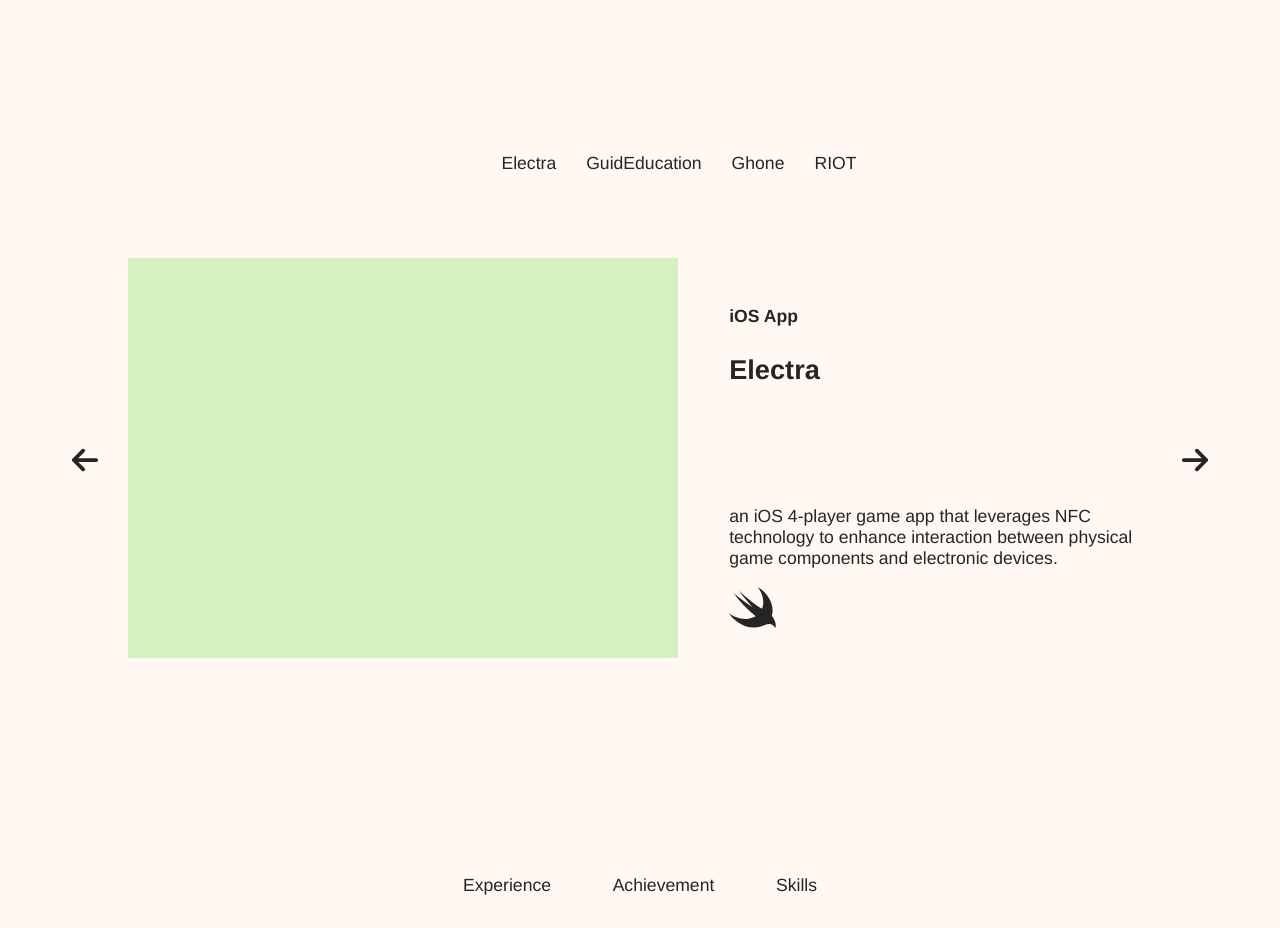
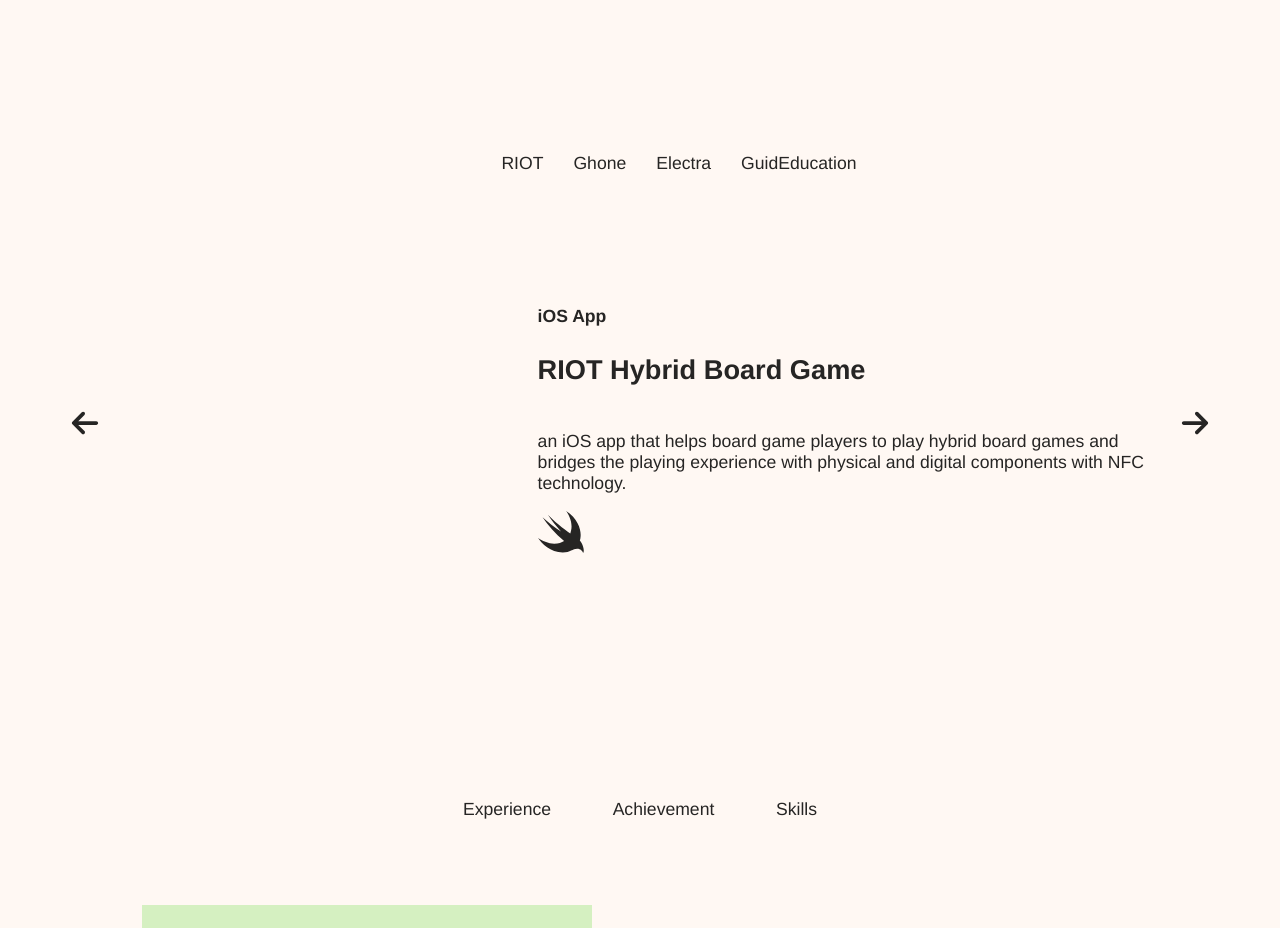
Before and after one commit to shaniashn/shaniashn.github.io, a Vue app: page / in a window 1280 px wide. Shown: the part 780-1708 px from the top of the page. Built offline with nearby package versions, Linux system fonts and the light colour scheme.

Commit message:
Update PortfolioView.vue

```diff
--- a/src/components/PortfolioView.vue
+++ b/src/components/PortfolioView.vue
@@ -9,7 +9,8 @@
     <div class="detail-container">
       <div class="detail-view">
         <div class="detail-image">
-          <img src="../assets/rect.svg" alt="">
+          <!-- <img src="../assets/rect.svg" alt=""> -->
+          <img src="" alt="">
         </div>
         <div class="detail-description">
           <div class="detail-title">
@@ -38,33 +39,33 @@
   name: 'PortfolioView',
   data() {
     return {
-      categories: ['Electra', 'GuidEducation', 'Ghone', 'RIOT'],
+      categories: ['RIOT', 'Ghone', 'Electra', 'GuidEducation'],
       portfolio: [
         {
           type: "iOS App",
+          title: "RIOT Hybrid Board Game",
+          description: "an iOS app that helps board game players to play hybrid board games and bridges the playing experience with physical and digital components with NFC technology.",
+          img: "./",
+          techStack: ""
+        },
+        {
+          type: "iOS App",
+          title: "Ghone",
+          description: "an iOS app that brings a virtual companion to life and will accompany you through moments of unease.",
+          img: "",
+          techStack: ""
+        },
+        {
+          type: "iOS App",
           title: "Electra",
-          description: "an iOS 4-player game app that leverages NFC technology to enhance interaction between physical game components and electronic devices.",
+          description: "a native iOS app that can calculate electricity usage and electricity cost for people who want to optimize their electricity bill budget by inputing factors that used for calculate electricity usage such as watt, time (hour) and tariff/kWh",
           img: "",
           techStack: ""
         },
         {
           type: "iOS App",
           title: "GuidEducation",
-          description: "yeyyq",
-          img: "",
-          techStack: ""
-        },
-        {
-          type: "iOS App",
-          title: "Ghone",
-          description: "yeyyq",
-          img: "",
-          techStack: ""
-        },
-        {
-          type: "iOS App",
-          title: "RIOT Hybrid Board Game",
-          description: "yeyyq",
+          description: "an iOS app that could help high school teachers to teach better by providing guidelines that can help students’ engagement",
           img: "",
           techStack: ""
         },
@@ -72,7 +73,8 @@
       index: '0',
       portoTitle: '',
       portoType: '',
-      portoDesc: ''
+      portoDesc: '',
+      portoImg: ''
 
     }
   },
```
